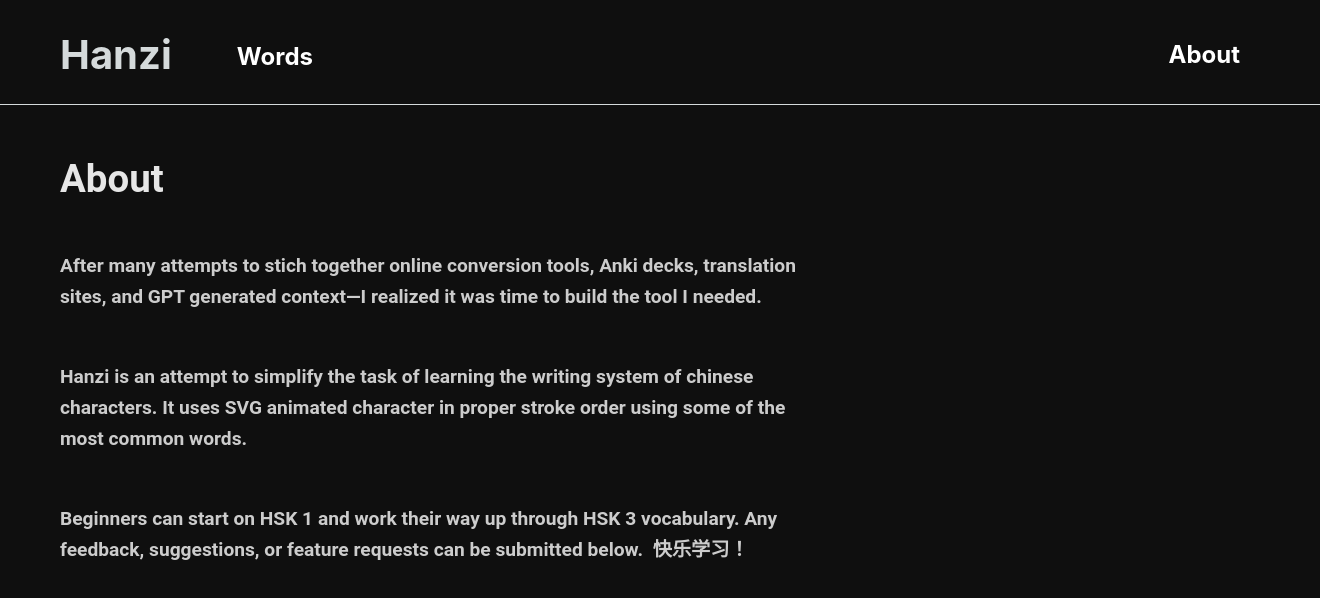
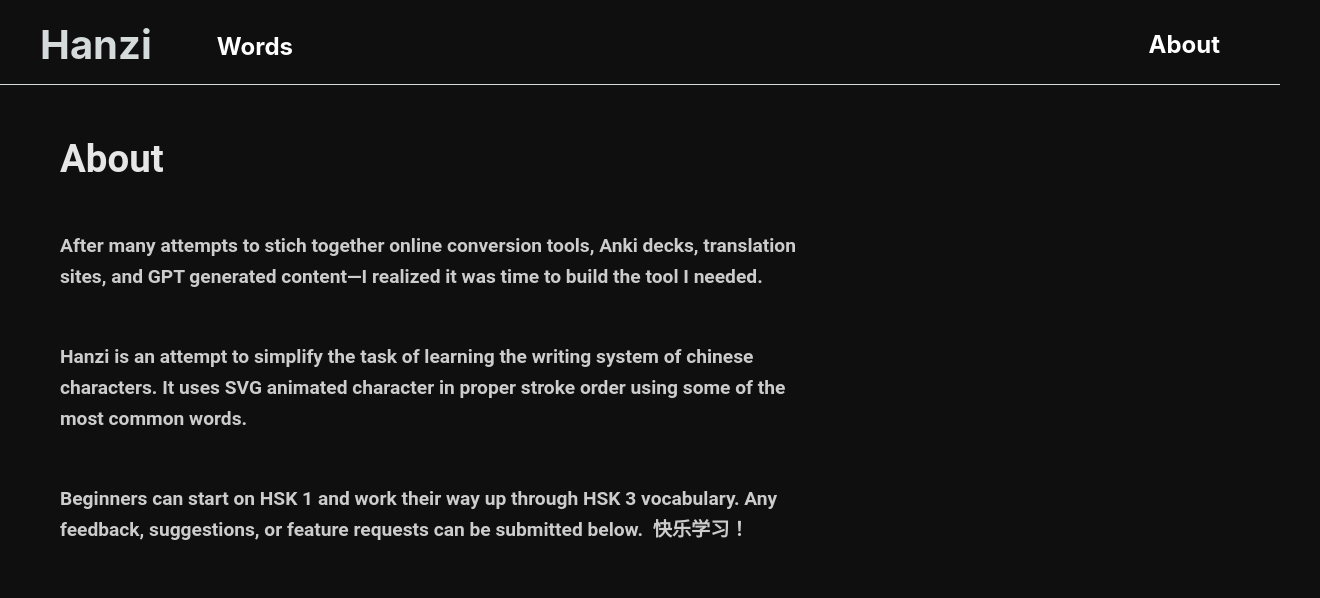
Before and after one commit to schofield-paul/hanzi, a React (Create React App) app: page /about in a window 1280 px wide. Shown: the top 598 px of the page, 1320 px wide, since content can reach past the window. Built offline with nearby package versions, Linux system fonts and the light colour scheme.

Commit message:
remove extra padding

```diff
--- a/src/components/Header/Header.module.css
+++ b/src/components/Header/Header.module.css
@@ -4,7 +4,6 @@
   width: 100%;
   align-items: center;
   border-bottom: #d5dadb 1px solid;
-  padding: 10px 20px;
   justify-content: space-between;
 }
 
--- a/src/pages/About/AboutPage.tsx
+++ b/src/pages/About/AboutPage.tsx
@@ -14,7 +14,7 @@
         <h1 className={style.h1}>About</h1>
         <p className={style.paragraph}>
           After many attempts to stich together online conversion tools, Anki
-          decks, translation sites, and GPT generated context—I realized it was
+          decks, translation sites, and GPT generated content—I realized it was
           time to build the tool I needed.
         </p>
         <p className={style.paragraph}>
```
